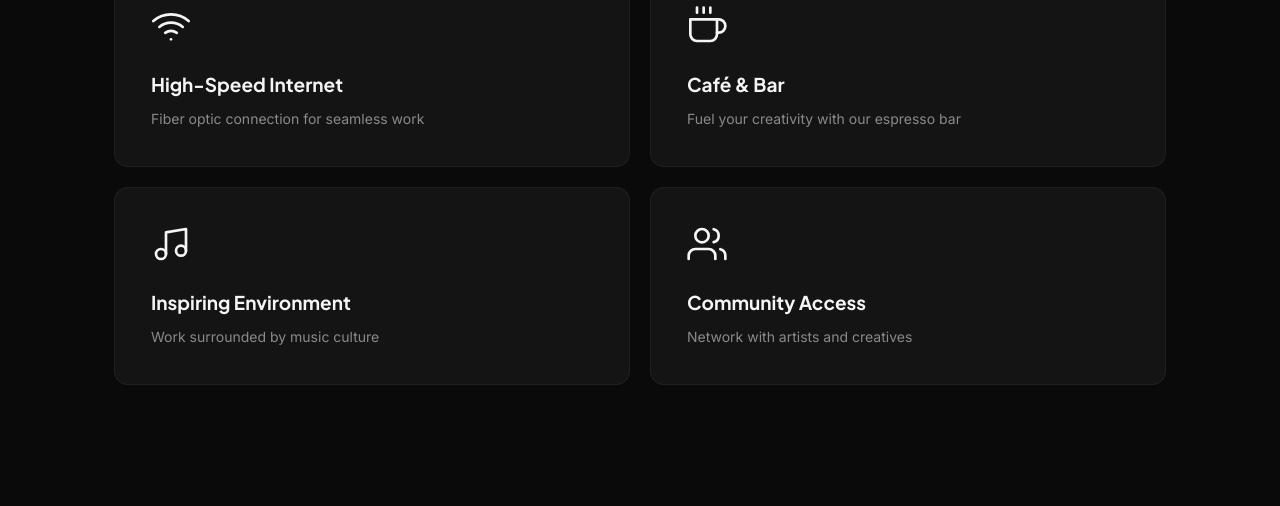
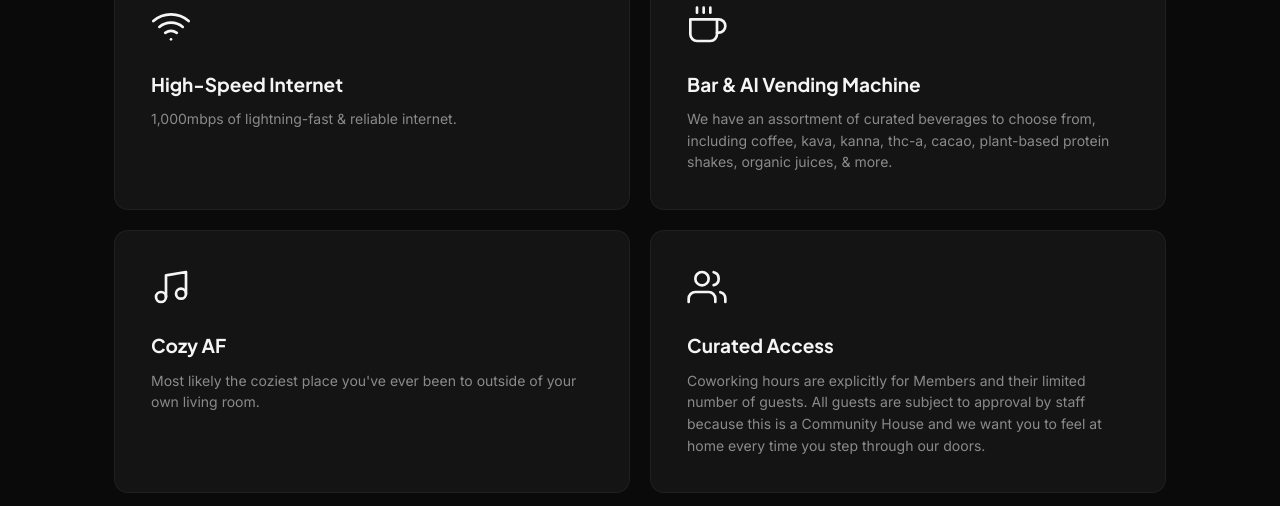
Before and after one commit to journalssound/stardust-garage-2.1, a Next.js app: page /cowork in a window 1280 px wide. Shown: the part 996-1502 px from the top of the page. Before the commit the page ends 1461 px from the top, so only its background shows below. Built offline with nearby package versions, Linux system fonts and the light colour scheme.

Commit message:
Update cowork feature titles and descriptions

```diff
--- a/app/cowork/page.js
+++ b/app/cowork/page.js
@@ -1,8 +1,8 @@
 const features = [
-  { title: 'High-Speed Internet', desc: 'Fiber optic connection for seamless work', icon: 'wifi' },
-  { title: 'Café & Bar', desc: 'Fuel your creativity with our espresso bar', icon: 'coffee' },
-  { title: 'Inspiring Environment', desc: 'Work surrounded by music culture', icon: 'music' },
-  { title: 'Community Access', desc: 'Network with artists and creatives', icon: 'users' },
+  { title: 'High-Speed Internet', desc: '1,000mbps of lightning-fast & reliable internet.', icon: 'wifi' },
+  { title: 'Bar & AI Vending Machine', desc: 'We have an assortment of curated beverages to choose from, including coffee, kava, kanna, thc-a, cacao, plant-based protein shakes, organic juices, & more.', icon: 'coffee' },
+  { title: 'Cozy AF', desc: "Most likely the coziest place you've ever been to outside of your own living room.", icon: 'music' },
+  { title: 'Curated Access', desc: 'Coworking hours are explicitly for Members and their limited number of guests. All guests are subject to approval by staff because this is a Community House and we want you to feel at home every time you step through our doors.', icon: 'users' },
 ];
 
 function Icon({ name }) {
```
